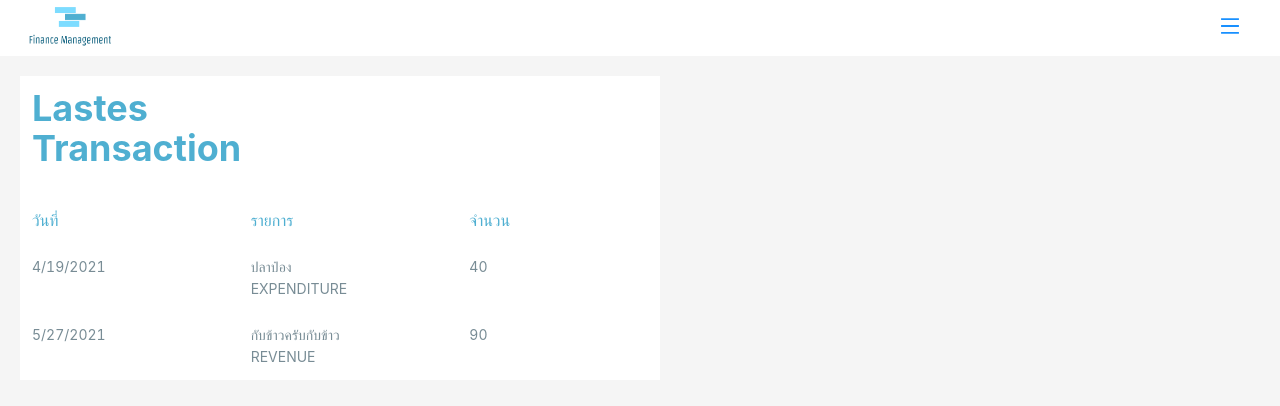
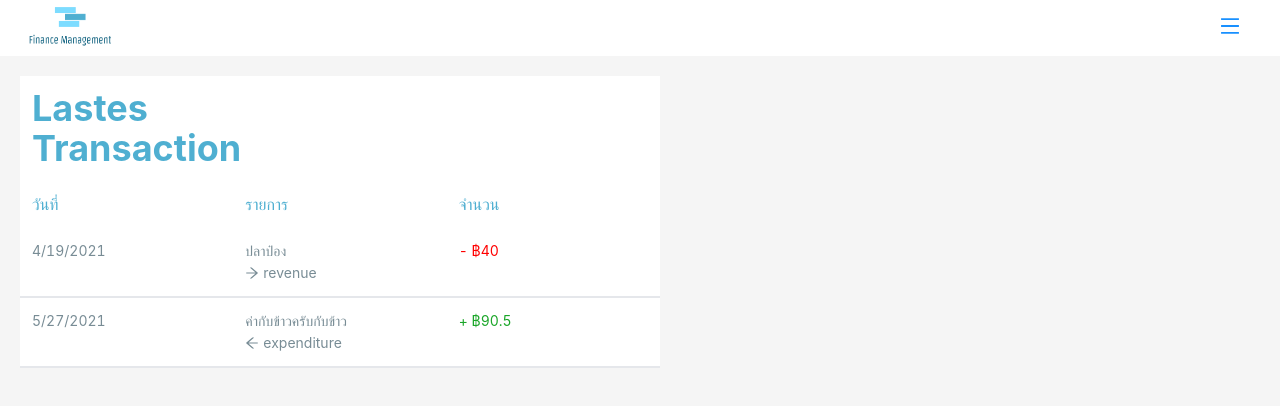
Before and after one commit to Jetnipat-c/mini-project-frontend, a Next.js app: page / in a window 1280 px wide. Shown: the top 406 px of the page. Built offline with nearby package versions, Linux system fonts and the light colour scheme; no server answers.

Commit message:
:tada: lastes transaction

```diff
--- a/components/LastTransaction.tsx
+++ b/components/LastTransaction.tsx
@@ -1,25 +1,27 @@
+import { ArrowLeftOutlined, ArrowRightOutlined } from "@ant-design/icons";
+import { Divider } from 'antd';
 const LastTransaction = () => {
   const data = [
     {
       userID: 1,
       tranDate: "4/19/2021",
       tranNote: "ปลาป๋อง",
-      tranType: "EXPENDITURE",
-      tranAmount: 40,
+      tranType: false,
+      tranAmount: 40.0,
       tranID: 2,
     },
     {
       userID: 1,
       tranDate: "5/27/2021",
-      tranNote: "กับข้าวครับกับข้าว",
-      tranType: "REVENUE",
-      tranAmount: 90,
+      tranNote: "ค่ากับข้าวครับกับข้าว",
+      tranType: true,
+      tranAmount: 90.5,
       tranID: 2,
     },
   ];
   return (
     <div className="p-5">
-      <div className="grid grid-cols-3 gap-4 max-w-screen-sm bg-white text-primary dark:bg-bgnav dark:text-primary ">
+      <div className="grid grid-cols-3  max-w-screen-sm bg-white text-primary dark:bg-bgnav dark:text-primary ">
         <div className="col-start-1 col-span-3 m-3 text-4xl font-bold ">
           Lastes <br />
           Transaction
@@ -32,17 +34,41 @@ const LastTransaction = () => {
         {data.map((item, index) => {
           return (
             <div
-              className="grid grid-cols-3 gap-4 max-w-screen-sm bg-white text-title dark:bg-bgnav dark:text-primary "
+              className="grid grid-cols-3 border-b-2 border-fuchsia-600 max-w-screen-sm bg-white text-title dark:bg-bgnav dark:text-primary "
               key={index}
             >
               {/* <div className="col-start-1 col-span-3 m-3 m-3"></div> */}
-              <div className="col-start-1 col-end-2 m-3">{item.tranDate}</div>
+              <div className="col-start-1 col-end-2 m-3 ">{item.tranDate}</div>
               <div className="col-start-2 col-end-3 m-3">
-                <div>{item.tranNote}</div>
-                <div>{item.tranType}</div>
+                <div className="text-black">{item.tranNote}</div>
+                <div>
+                  {item.tranType ? (
+                    <div>
+                      <ArrowLeftOutlined />
+                      <span className="pl-1">expenditure</span>
+                    </div>
+                  ) : (
+                    <div>
+                      <ArrowRightOutlined />
+                      <span className="pl-1">revenue</span>
+                    </div>
+                  )}
+                </div>
               </div>
-              <div className="col-start-3 col-end-4 m-3">{item.tranAmount}</div>
+              <div className="col-start-3 col-end-4 m-3">
+                {item.tranType ? (
+                  <div>
+                    <span className="text-green">+ ฿{item.tranAmount}</span>
+                  </div>
+                ) : (
+                  <div>
+                    <span className="text-red">- ฿{item.tranAmount}</span>
+                  </div>
+                )}
+              </div>
+
             </div>
+
           );
         })}
       </div>
--- a/tailwind.config.js
+++ b/tailwind.config.js
@@ -9,6 +9,8 @@ module.exports = {
       white: "#FFFFFF",
       gray: "#F5F5F5",
       title: "#788C95",
+      green: "#1BA629",
+      red: "#FF0000",
     },
     backgroundColor: (theme) => ({
       ...theme("colors"),
```
